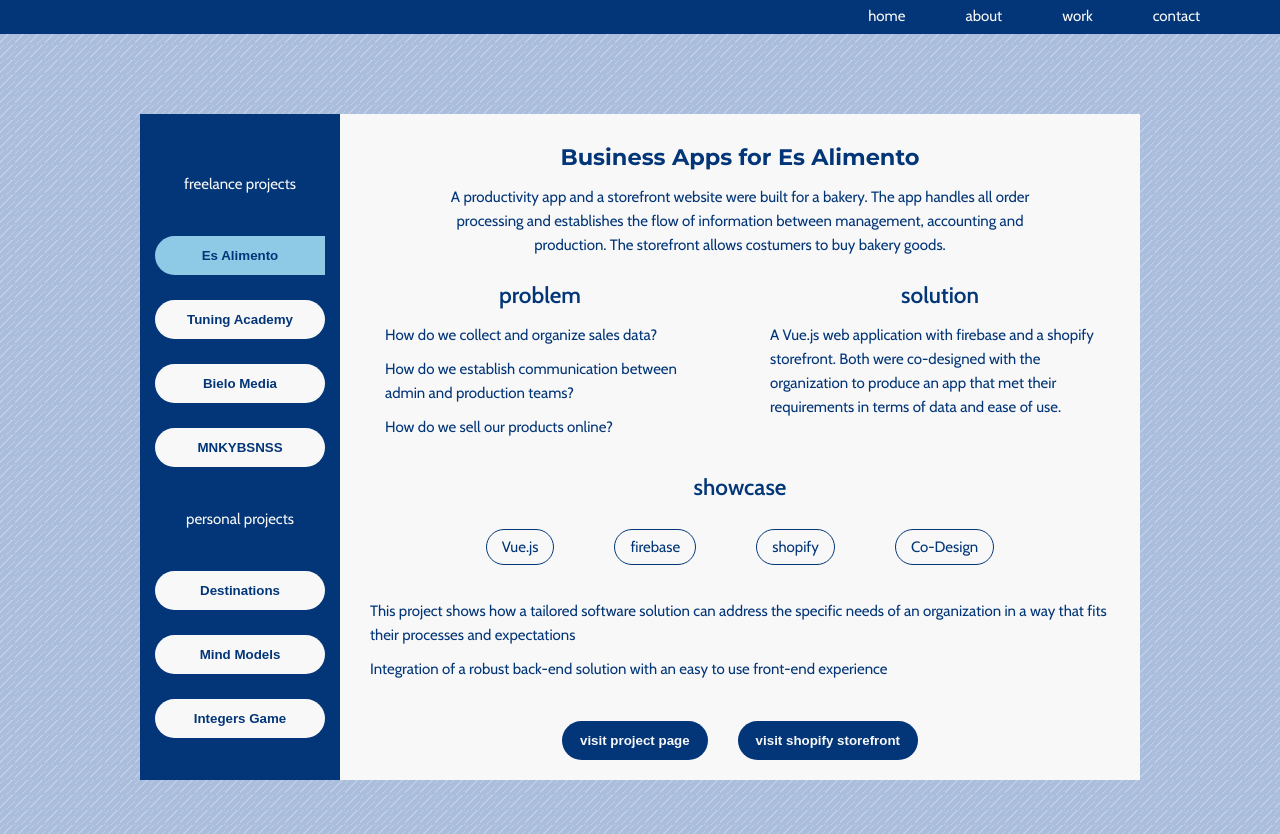
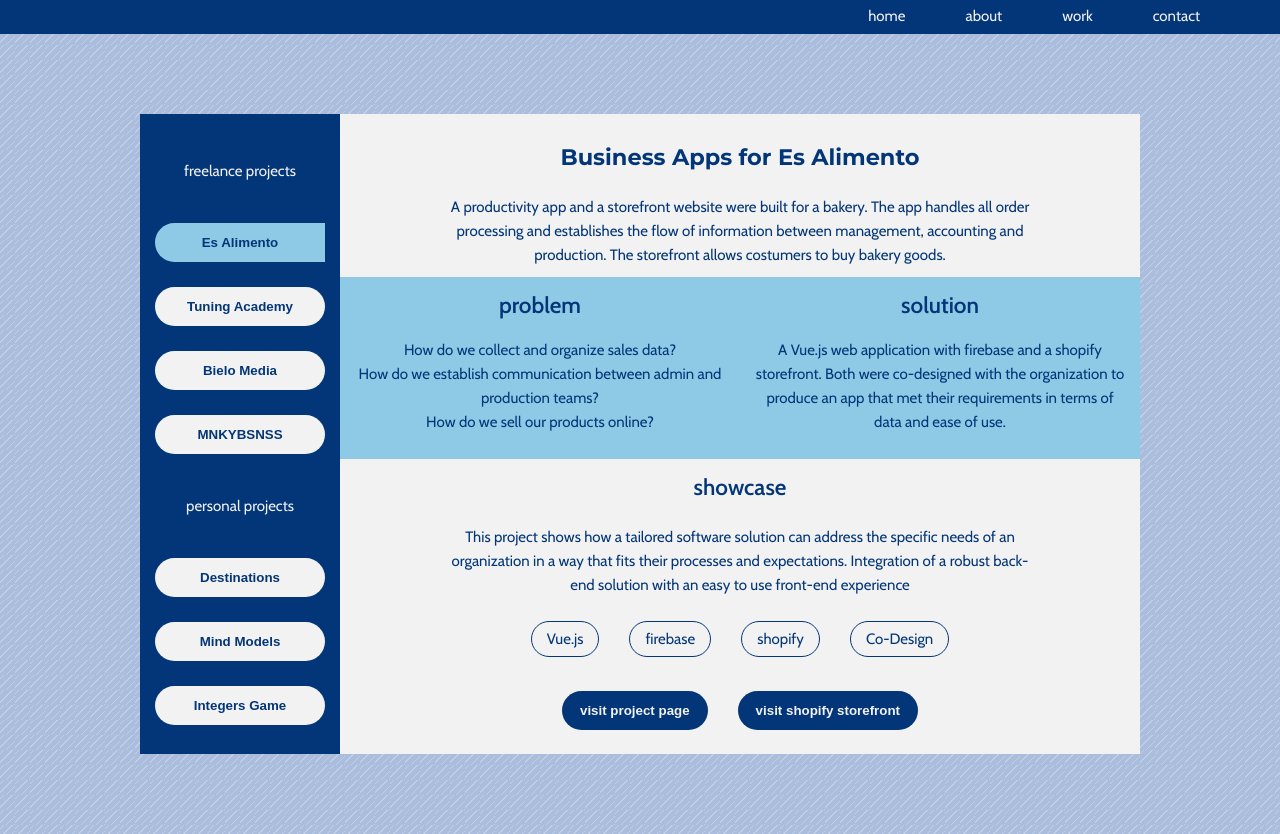
Before and after one commit to casalgado/carsalhaz, a Vue app: page /work in a window 1280 px wide. Built offline with nearby package versions, Linux system fonts and the light colour scheme.

Commit message:
workview first draft

```diff
--- a/src/App.vue
+++ b/src/App.vue
@@ -5,7 +5,7 @@
 <template>
   <header>
     <div class="wrapper">
-      <nav>
+      <nav class="dark">
         <RouterLink to="/">home</RouterLink>
         <RouterLink to="/about">about</RouterLink>
         <RouterLink to="/work">work</RouterLink>
@@ -28,8 +28,6 @@
 
 nav {
   width: 100%;
-  color: var(--color-text-light);
-  background: var(--color-background-dark);
   margin: 0;
   padding: 4px 0px 6px 0px;
   text-align: right;
--- a/src/assets/base.css
+++ b/src/assets/base.css
@@ -1,11 +1,13 @@
 
 :root {
   --vt-c-white: #ffffff;
-  --vt-c-white-light: #f8f8f8;
-  --vt-c-white-mute: #f2f2f2;
+  --vt-c-white-light: #f2f2f2;
 
   --vt-c-blue-theme: #033678;
   --vt-c-blue-support: #ABBDDD;
+
+  --vt-c-blue-light-complement: #8ecae6;
+  --vt-c-blue-dark-complement: #219ebc;
 
   --vt-c-divider-light-1: rgba(60, 60, 60, 0.29);
   --vt-c-divider-light-2: rgba(60, 60, 60, 0.12);
@@ -16,16 +18,12 @@
 :root {
   --color-background: var(--vt-c-blue-support);
   --color-background-light: var(--vt-c-white-light);
-  --color-background-mute: var(--vt-c-white-mute);
+  --color-background-light-complement: var(--vt-c-blue-light-complement);
   --color-background-dark: var(--vt-c-blue-theme);
+  --color-background-dark-complement: var(--vt-c-blue-dark-complement);
 
-  --color-border: var(--vt-c-divider-light-2);
-  --color-border-hover: var(--vt-c-divider-light-1);
-
-  --color-heading: var(--vt-c-blue-theme);
   --color-text-dark: var(--vt-c-blue-theme);
   --color-text-light: var(--vt-c-white-light);
-  --color-text-mute: var(--vt-c-white-mute);
 
   --section-gap: 160px;
 }
@@ -56,3 +54,23 @@
 h1 {
   font-family: 'Montserrat', sans-serif;
 }
+
+.dark {
+  color: var(--color-text-light);
+  background: var(--color-background-dark);
+}
+
+.dark-complement {
+  color: var(--color-text-light);
+  background: var(--color-background-dark-complement);
+}
+
+.light {
+  color: var(--color-text-dark);
+  background: var(--color-background-light);
+}
+
+.light-complement {
+  color: var(--color-text-dark);
+  background: var(--color-background-light-complement);
+}
--- a/src/components/TheButton.vue
+++ b/src/components/TheButton.vue
@@ -1,5 +1,7 @@
 <template>
-  <button @click="$emit('btnClick', payload)" :class="theme">{{ text }}</button>
+  <button @click="$emit('btnClick', payload)" :class="computedClass">
+    {{ text }}
+  </button>
 </template>
 
 <script>
@@ -18,6 +20,19 @@
       type: String,
       default: () => "light",
     },
+    animation: {
+      type: Object,
+      default: { borderRight: false, borderLeft: false },
+    },
+  },
+  computed: {
+    computedClass: function () {
+      return [
+        this.theme,
+        `${this.animation.borderRight ? "border-right-animation" : ""}`,
+        `${this.animation.borderLeft ? "border-left-animation" : ""}`,
+      ].join(" ");
+    },
   },
 };
 </script>
@@ -29,32 +44,29 @@
   border-radius: 99px;
   cursor: pointer;
   transition: border-radius 0.2s;
+  border: none;
+  outline: none !important;
 }
 
 button.light:focus {
-  background: #8ecae6;
-  outline: none !important;
+  background: var(--color-background-light-complement);
+}
+
+button.dark:focus {
+  background: var(--color-background-dark-complement);
+}
+
+button.border-right-animation:focus {
   border-top-right-radius: 0px;
   border-bottom-right-radius: 0px;
 }
 
-button.dark:focus {
-  background: #219ebc;
-  outline: none !important;
+button.border-left-animation:focus {
+  border-top-left-radius: 0px;
+  border-bottom-left-radius: 0px;
 }
 
 button:hover {
   text-decoration: dotted underline;
 }
-.dark {
-  background: var(--color-background-dark);
-  border: none;
-  color: var(--color-text-light);
-}
-
-.light {
-  background: var(--color-background-light);
-  border: none;
-  color: var(--color-text-dark);
-}
 </style>
--- a/src/components/TheTag.vue
+++ b/src/components/TheTag.vue
@@ -25,16 +25,13 @@
   border-radius: 99px;
   min-width: 125px;
   cursor: default;
+  background: transparent;
 }
-.dark {
+.light {
   border: 1px solid var(--color-background-dark);
-  background: transparent;
-  color: var(--color-text-dark);
 }
 
-.light {
+.dark {
   border: 1px solid var(--color-background-light);
-  background: transparent;
-  color: var(--color-text-light);
 }
 </style>
--- a/src/components/work/ProjectSnippet.vue
+++ b/src/components/work/ProjectSnippet.vue
@@ -1,36 +1,31 @@
 <template>
   <div id="snippet">
     <h1 class="title span2">{{ project.title }}</h1>
-    <p class="description span2">{{ project.description }}</p>
-    <div>
+    <p class="center span2">{{ project.description }}</p>
+    <div class="light-complement">
       <h2>problem</h2>
       <ul>
         <li v-for="(p, i) in project.problems" :key="i">{{ p }}</li>
       </ul>
     </div>
-    <div>
+    <div class="light-complement">
       <h2>solution</h2>
       <p>{{ project.solution }}</p>
     </div>
     <h2 class="span2">showcase</h2>
-    <ul class="tags span2">
-      <li v-for="(p, i) in project.tags" :key="i" class="tag">
-        <TheTag :text="p" theme="dark" />
+    <p class="center span2">
+      {{ project.showcase }}
+    </p>
+    <ul class="list span2">
+      <li v-for="(p, i) in project.tags" :key="i" class="list-item">
+        <TheTag :text="p" theme="light" />
       </li>
     </ul>
-    <ul class="span2">
-      <li v-for="(p, i) in project.showcase" :key="i">{{ p }}</li>
+    <ul class="list span2">
+      <li v-for="(b, i) in project.buttons" :key="i" class="list-item">
+        <TheButton :key="i" :text="b.text" :payload="b.payload" theme="dark" />
+      </li>
     </ul>
-
-    <div class="buttons span2">
-      <TheButton
-        v-for="(b, i) in project.buttons"
-        :key="i"
-        :text="b.text"
-        :payload="b.payload"
-        theme="dark"
-      />
-    </div>
   </div>
 </template>
 
@@ -67,22 +62,24 @@
   grid-template-columns: 1fr 1fr;
 }
 
+#snippet > * {
+  margin: 0px;
+  padding: 10px 15px 10px 15px;
+}
+
 #snippet * {
-  margin: 10px 15px 10px 15px;
+  text-align: center;
 }
 
 #snippet:first-child {
-  margin-top: 15px;
-}
-
-.tag {
-  display: inline-block;
+  padding-top: 15px;
 }
 
 h1,
 h2,
 h3 {
   text-align: center;
+  margin: 0px;
 }
 
 ul {
@@ -93,20 +90,22 @@
   list-style-type: none;
 }
 
-.description {
+.center {
   max-width: 600px;
   margin: 0 auto !important;
-  text-align: center;
 }
 .span2 {
   grid-column: span 2;
 }
 
-.tags,
-.buttons {
+.list {
   width: max-content;
-  padding: 0px;
   align-self: center;
   justify-self: center;
 }
+
+.list-item {
+  display: inline-block;
+  padding: 10px 15px 10px 15px;
+}
 </style>
--- a/src/views/AboutView.vue
+++ b/src/views/AboutView.vue
@@ -1,8 +1,8 @@
 <template>
   <div class="container">
     <section>
-      <div class="bar">
-        <div class="more-info">
+      <div class="bar dark">
+        <div class="more-info light">
           <p>Bachelors Degree</p>
         </div>
         <img class="full-width" src="https://i.imgur.com/K1iFEF2.jpeg" alt="" />
@@ -19,8 +19,8 @@
         </p>
         <h1>Industrial Design.</h1>
       </div>
-      <div class="bar">
-        <div class="more-info">
+      <div class="bar dark">
+        <div class="more-info light">
           <p>Erasmus Mundus Master's Degree</p>
           <p>4 years experience</p>
         </div>
@@ -37,8 +37,8 @@
           the freedom to explore the world around them and within them.
         </p>
       </div>
-      <div class="bar">
-        <div class="more-info">
+      <div class="bar dark">
+        <div class="more-info light">
           <p>Freelance</p>
           <p>6 years on and off experience</p>
         </div>
@@ -80,7 +80,6 @@
   position: relative;
   width: 300px;
   height: 80vh;
-  background: var(--color-background-dark);
 }
 
 .bar p,
@@ -111,7 +110,6 @@
   left: 15px;
   width: 270px;
   height: 40px;
-  background: var(--color-background-light);
   transition: top 0.3s;
   transition-timing-function: ease-in;
   z-index: -1;
@@ -131,7 +129,6 @@
 .expanded {
   width: 100%;
   height: 0px;
-  background: var(--color-background-light);
   transition: height 1s;
 }
 
--- a/src/views/WorkView.vue
+++ b/src/views/WorkView.vue
@@ -1,31 +1,35 @@
 <template>
   <div class="container">
     <section id="work-view">
-      <div class="sidebar">
+      <div class="sidebar dark">
         <p>freelance projects</p>
         <TheButton
           ref="btnFocus"
           payload="vues"
           text="Es Alimento"
           theme="light"
+          :animation="{ borderRight: true }"
           @btnClick="load"
         />
         <TheButton
           payload="tuning"
           text="Tuning Academy"
           theme="light"
+          :animation="{ borderRight: true }"
           @btnClick="load"
         />
         <TheButton
           payload="bielo"
           text="Bielo Media"
           theme="light"
+          :animation="{ borderRight: true }"
           @btnClick="load"
         />
         <TheButton
           payload="nfts"
           text="MNKYBSNSS"
           theme="light"
+          :animation="{ borderRight: true }"
           @btnClick="load"
         />
         <p>personal projects</p>
@@ -33,22 +37,25 @@
           payload="destinations"
           text="Destinations"
           theme="light"
+          :animation="{ borderRight: true }"
           @btnClick="load"
         />
         <TheButton
           payload="mind"
           text="Mind Models"
           theme="light"
+          :animation="{ borderRight: true }"
           @btnClick="load"
         />
         <TheButton
           payload="integers"
           text="Integers Game"
           theme="light"
+          :animation="{ borderRight: true }"
           @btnClick="load"
         />
       </div>
-      <div class="main">
+      <div class="main light">
         <ProjectSnippet :project="snippets[currentProject]" />
       </div>
     </section>
@@ -97,7 +104,6 @@
 }
 
 .sidebar {
-  background: var(--color-background-dark);
   display: grid;
   grid-template-columns: 1fr;
   justify-content: center;
@@ -106,8 +112,6 @@
 }
 
 .main {
-  background: var(--color-background-light);
-  color: var(--color-text-dark);
   grid-column: span 4;
 }
 
```
Also changed, not shown: src/lib/projectSnippets.js.
